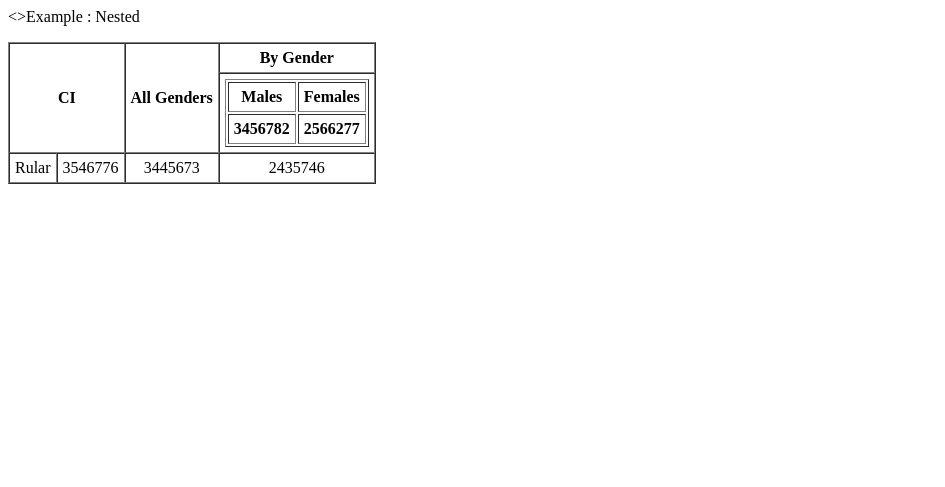
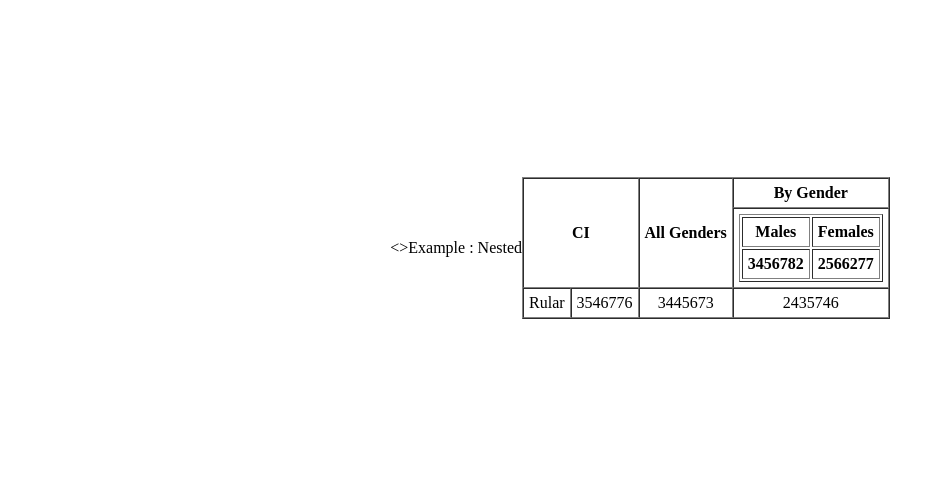
Before and after one commit to pragati-sanepara/Cybercom, a PHP site: page /HTML/practice3.html in a window 1280 px wide. Shown: the top 487 px of the page, without its empty margins (0-945 px from the left). Run offline with PHP 8.4, Linux system fonts and the light colour scheme.

Commit message:
css file for the practice3

```diff
--- a/HTML/style3.css
+++ b/HTML/style3.css
@@ -1,3 +1,10 @@
+body{
+    display: flex;
+    align-items: center;
+    justify-content: center;
+    height: 60vh;
+}
+
 .one{
     margin: 4px;
 }
@@ -7,5 +14,3 @@ td{
 .two{
     padding: 5px;
 }
-.box{
-}
```
